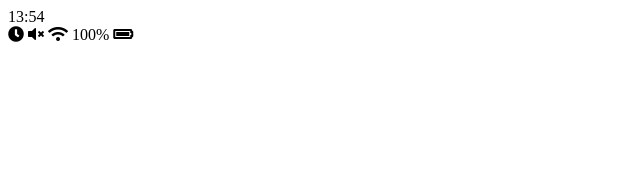
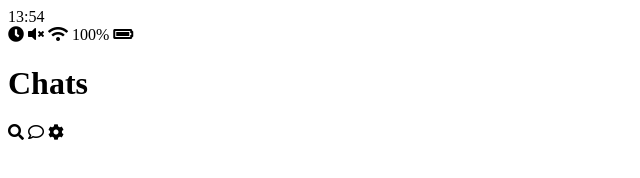
Before and after one commit to LeeSehan/kakao-clone, a plain HTML site: page index.html in a window 1280 px wide. Shown: the whole page, without its empty margins (0-640 px from the left). Drawn offline with Linux system fonts and the light colour scheme.

Commit message:
Screen Titile

```diff
--- a/index.html
+++ b/index.html
@@ -24,5 +24,25 @@
             <i class="fas fa-battery-full"></i>
         </div>
     </div>
+    <header class="header">
+        <div class="header__header-column">
+            <h1 class="header__title">Chats</h1>
+        </div>
+        <div class="header__header-column">
+            <!--
+                icon의 일정한 간격을 위해 span 사용
+                icon 크기 변경 ex) fa-5x
+            -->
+            <span class="header__icon">
+                <i class="fas fa-search"></i>
+            </span>
+            <span class="header__icon">
+                <i class="far fa-comment"></i>
+            </span>
+            <span class="header__icon">
+                <i class="fas fa-cog"></i>
+            </span>
+        </div>
+    </header>
 </body>
 </html>
```
